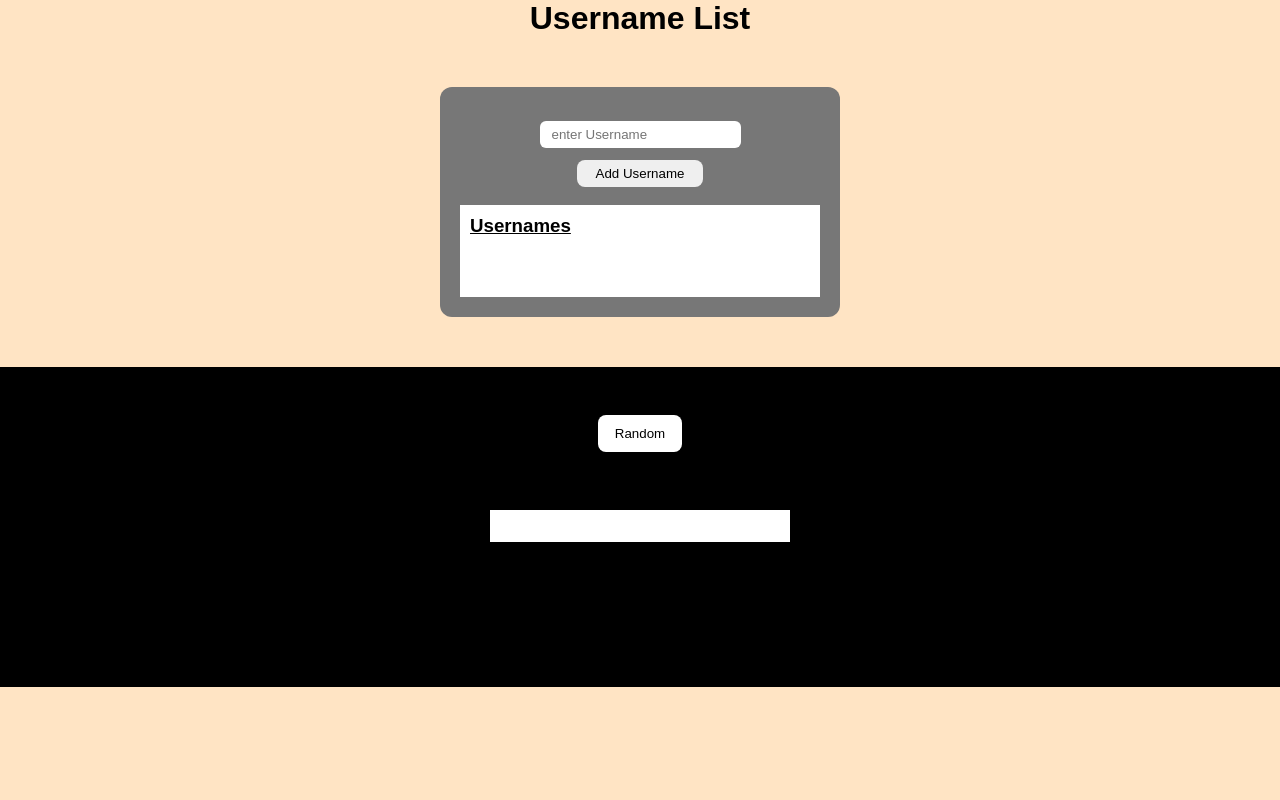
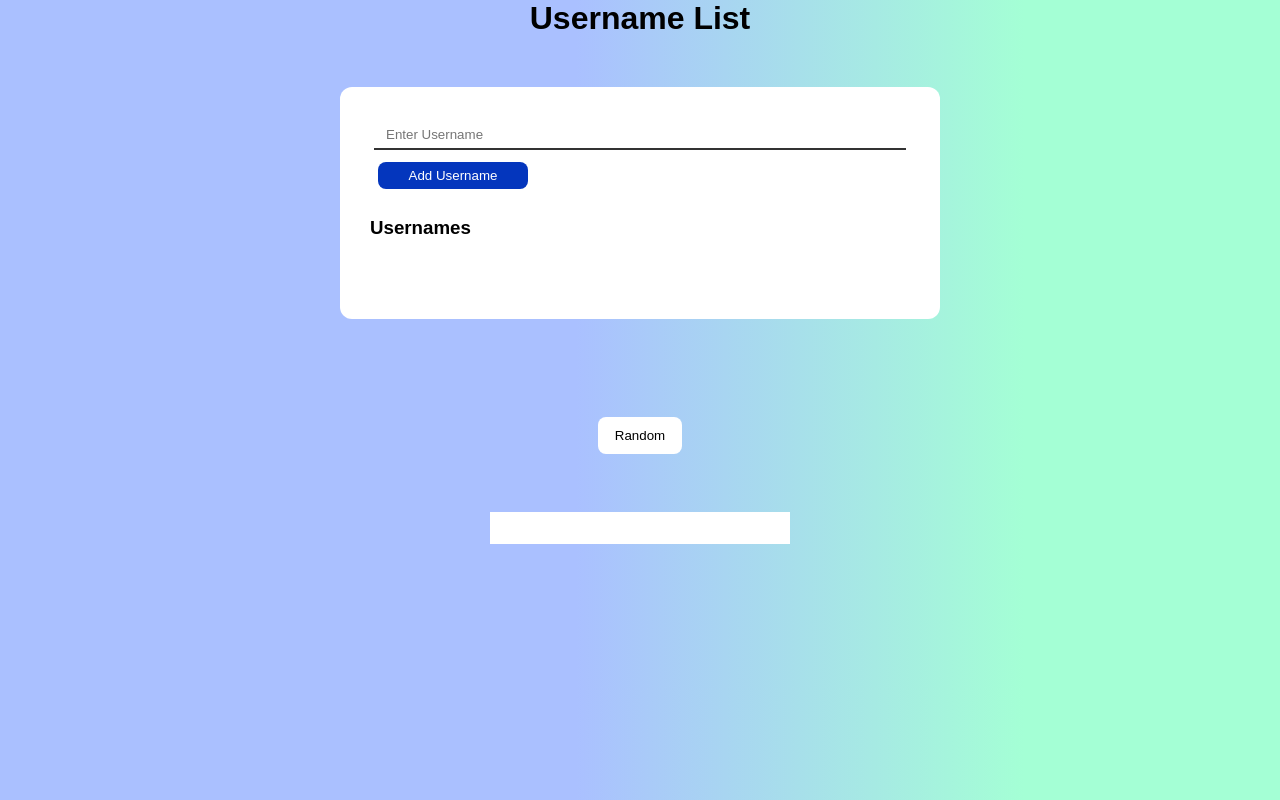
Before and after one commit to iddyboi/Inspired_mobile_task1, a React (Create React App) app: page / in a window 1280 px wide. Built offline with nearby package versions, Linux system fonts and the light colour scheme.

Commit message:
finished app

```diff
--- a/src/App.css
+++ b/src/App.css
@@ -5,14 +5,19 @@
 }
 body {
   font-family: sans-serif;
-  background-color: bisque;
+  background: rgb(170, 192, 255);
+  background: linear-gradient(
+    90deg,
+    rgba(170, 192, 255, 1) 45%,
+    rgba(164, 255, 213, 1) 80%
+  );
 }
 .header {
   text-align: center;
 }
 .form-user {
-  background-color: #777;
-  width: 400px;
+  background-color: #fff;
+  width: 600px;
   margin: 50px auto;
   border-radius: 12px;
   padding: 20px;
@@ -20,9 +25,11 @@ body {
 
 .form-user input {
   padding: 6px 12px;
+
   margin: 4px;
-  border-radius: 6px;
   border: none;
+  border-bottom: 2px solid #333;
+  outline: none;
 }
 .form-user button {
   padding: 6px 19px;
@@ -30,11 +37,14 @@ body {
   border-radius: 8px;
   border: none;
   margin: 8px;
+  background-color: rgb(4, 54, 189);
+  color: #fff;
+  width: 150px;
 }
 .form-content {
   display: flex;
   flex-direction: column;
-  align-items: center;
+
   padding: 10px;
 }
 .username-list {
@@ -45,10 +55,8 @@ body {
   padding: 10px;
 }
 .usernames h3 {
-  text-decoration: underline;
 }
 .randome-section {
-  background-color: black;
   height: 40vh;
   color: #fff;
   text-align: center;
@@ -63,6 +71,7 @@ body {
 }
 .delete {
   background-color: red;
+  color: #fff;
   margin-left: 30px;
 }
 .username-gen {
--- a/src/App.tsx
+++ b/src/App.tsx
@@ -4,6 +4,7 @@ import Header from "./Components/Header";
 import "./App.css";
 
 class App extends Component<StateProps> {
+  // where all states are kept
   state = {
     username: "",
     username_list: [],
@@ -11,6 +12,7 @@ class App extends Component<StateProps> {
     randomUser: null
   };
 
+  // anytime a  input is submitted it appends to the states using usState method
   handleSubmit(e: React.FormEvent<HTMLFormElement>): void {
     e.preventDefault();
     this.setState({
@@ -26,11 +28,14 @@ class App extends Component<StateProps> {
       username_copy: [...this.state.username_copy, this.state.username]
     });
   }
+
+  //  i created this method to generate unique keys for the username list to be deleted
   private timeInMilliSeconds(): Number {
     const date: Date = new Date();
     return date.getTime();
   }
 
+  // this function takes all the usernames in the username list and maps them onto each div element
   renderUsernames() {
     return this.state.username_list.map(
       (username: StateList, index: number) => {
@@ -75,7 +80,7 @@ class App extends Component<StateProps> {
           <div className="form-content">
             <input
               type="text"
-              placeholder="enter Username"
+              placeholder="Enter Username"
               value={this.state.username}
               onChange={e => this.setState({ username: e.target.value })}
             />
@@ -106,6 +111,8 @@ class App extends Component<StateProps> {
 }
 export default App;
 
+// all props listed below
+
 interface StateProps {
   username?: string;
   username_list?: Array<StateList>;
```
